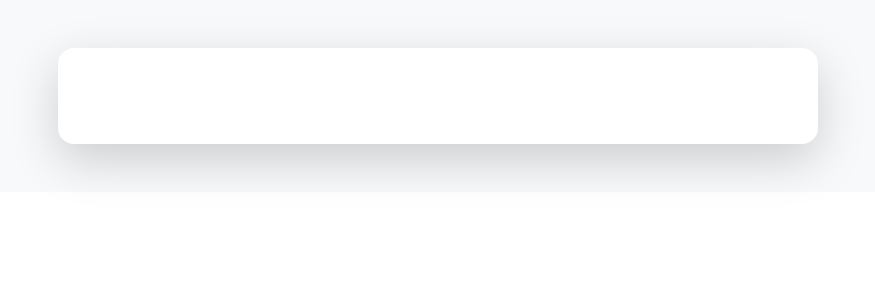
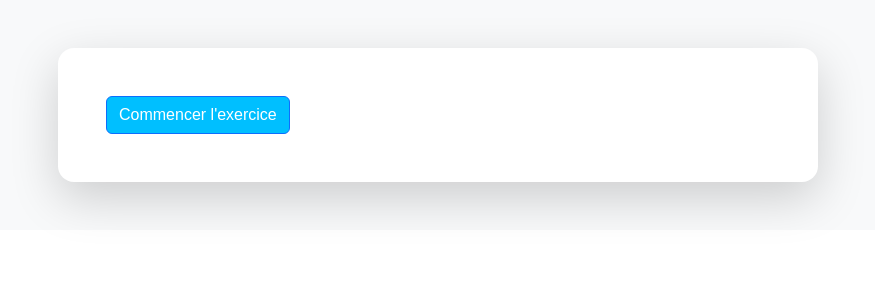
Before and after one commit to agbeSimi/litterAI, a React (Vite) app: page /pratiqueGuide in a window 1280 px wide. Shown: the top 300 px of the page, without its empty margins (202-1077 px from the left). Built offline with nearby package versions, Linux system fonts and the light colour scheme.

Commit message:
requete vers l'api donc l'ia pour generer une equation

```diff
--- a/src/pages/PratiqueGuide.jsx
+++ b/src/pages/PratiqueGuide.jsx
@@ -1,8 +1,47 @@
+import {useState} from "react";
+
 function PratiqueGuide() {
+  const [conversation, setConversation] = useState([]);
+  const [isWorking, setIsWorking] = useState(false);
+
+  function lancerExercice() {
+    const URL_BASE = 'https://127.0.0.1:8000/api'
+    setIsWorking(true);
+    fetch(`${URL_BASE}/ia/groq`, {
+      method: 'POST',
+      headers: {
+        'Content-Type': 'application/json',
+        'Accept': 'application/json',
+      },
+      body: JSON.stringify({
+        question: "Génère une équation simple et demande-moi la première étape.",
+        listeMessages: conversation
+      })
+    })
+      .then(response => response.json())
+      .then(data => {
+        setConversation(data.listeMessages);
+        setIsWorking(false);
+      })
+      .catch(error => {
+        console.error("Aïe :", error);
+        setIsWorking(false);
+      });
+  }
+
   return(
     <div className="container py-5 min-h-screen bg-light">
       <div className="row justify-content-center">
         <div className="col-lg-8 bg-white p-5 shadow-lg rounded-4">
+
+          <button
+            className="btn btn-primary"
+            onClick={lancerExercice}
+            disabled={isWorking}
+          >
+            {isWorking ? "L'IA réfléchit..." : "Commencer l'exercice"}
+          </button>
+
         </div>
       </div>
     </div>
```
